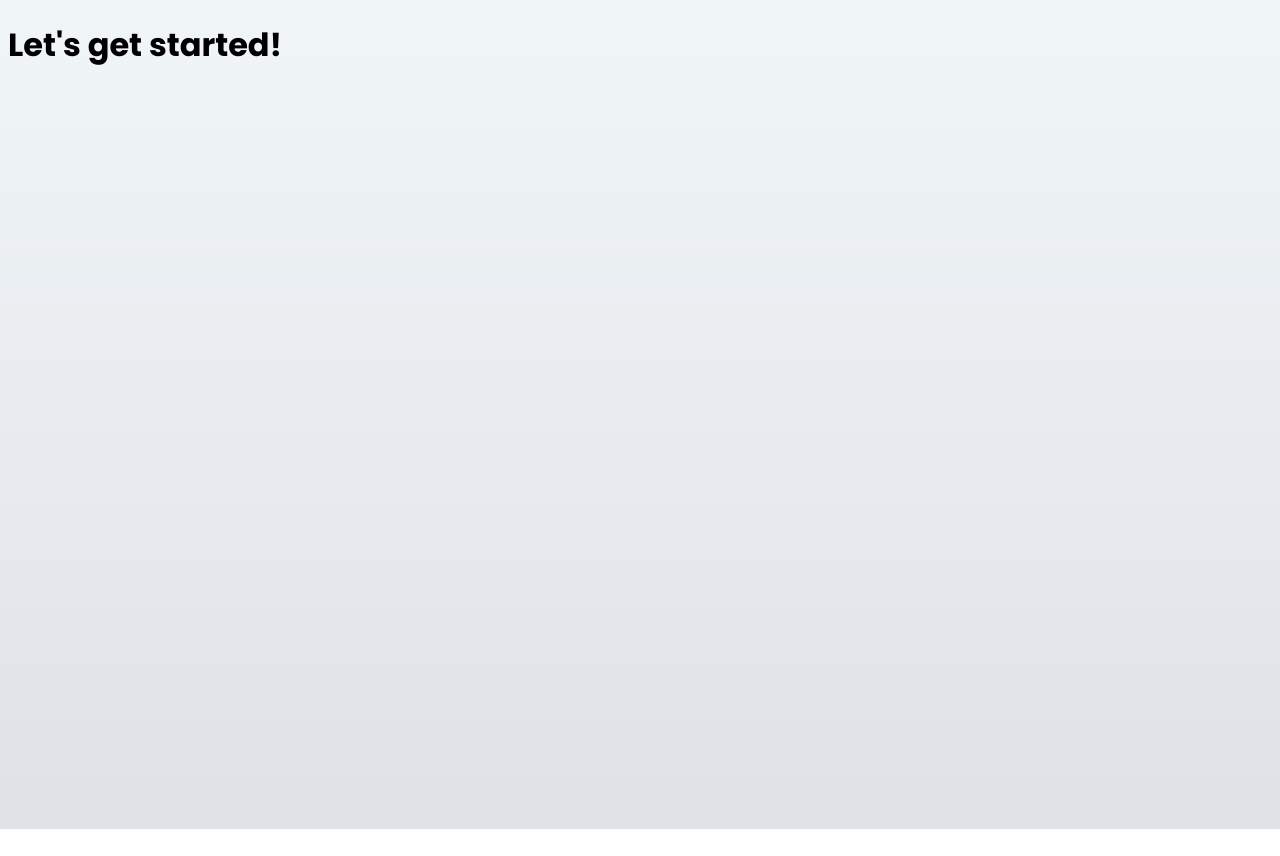
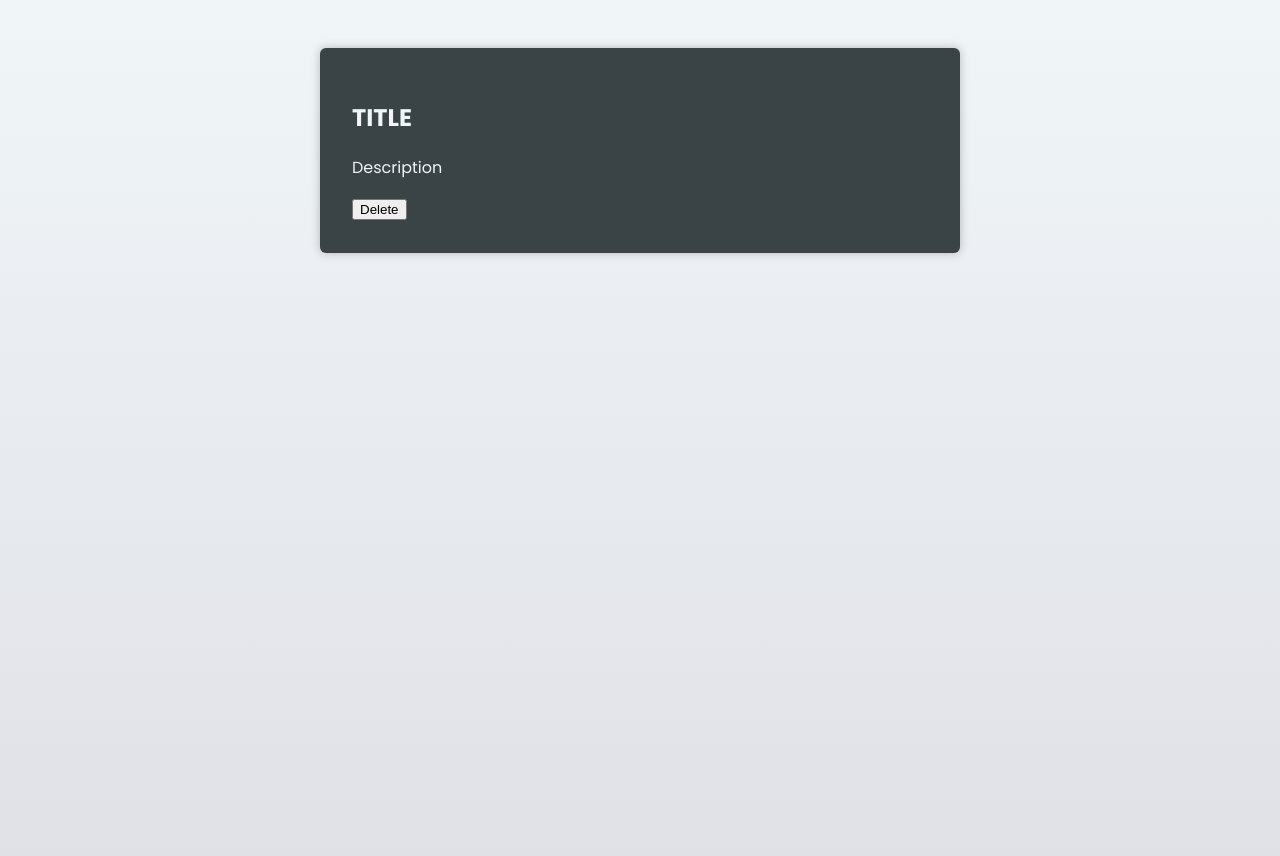
Before and after one commit to Nikolaj-Georgiev/TS-playground, a React (Vite) app in the folder react-ts-basics/: page / in a window 1280 px wide. Before the commit the page ends 829 px from the top, so only its background shows below. Built offline with nearby package versions, Linux system fonts and the light colour scheme; the HTML template or start-up script is replaced by a standard one.

Commit message:
adding components

```diff
--- a/react-ts-basics/src/App.tsx
+++ b/react-ts-basics/src/App.tsx
@@ -1,3 +1,9 @@
+import CourseGoal from './components/CourseGoal.tsx';
+
 export default function App() {
-  return <h1>Let's get started!</h1>;
+  return (
+    <main>
+      <CourseGoal />
+    </main>
+  );
 }
--- /dev/null
+++ b/react-ts-basics/src/components/CourseGoal.tsx
@@ -0,0 +1,11 @@
+export default function CourseGoal() {
+  return (
+    <article>
+      <div>
+        <h2>TITLE</h2>
+        <p>Description</p>
+      </div>
+      <button>Delete</button>
+    </article>
+  );
+}
```
